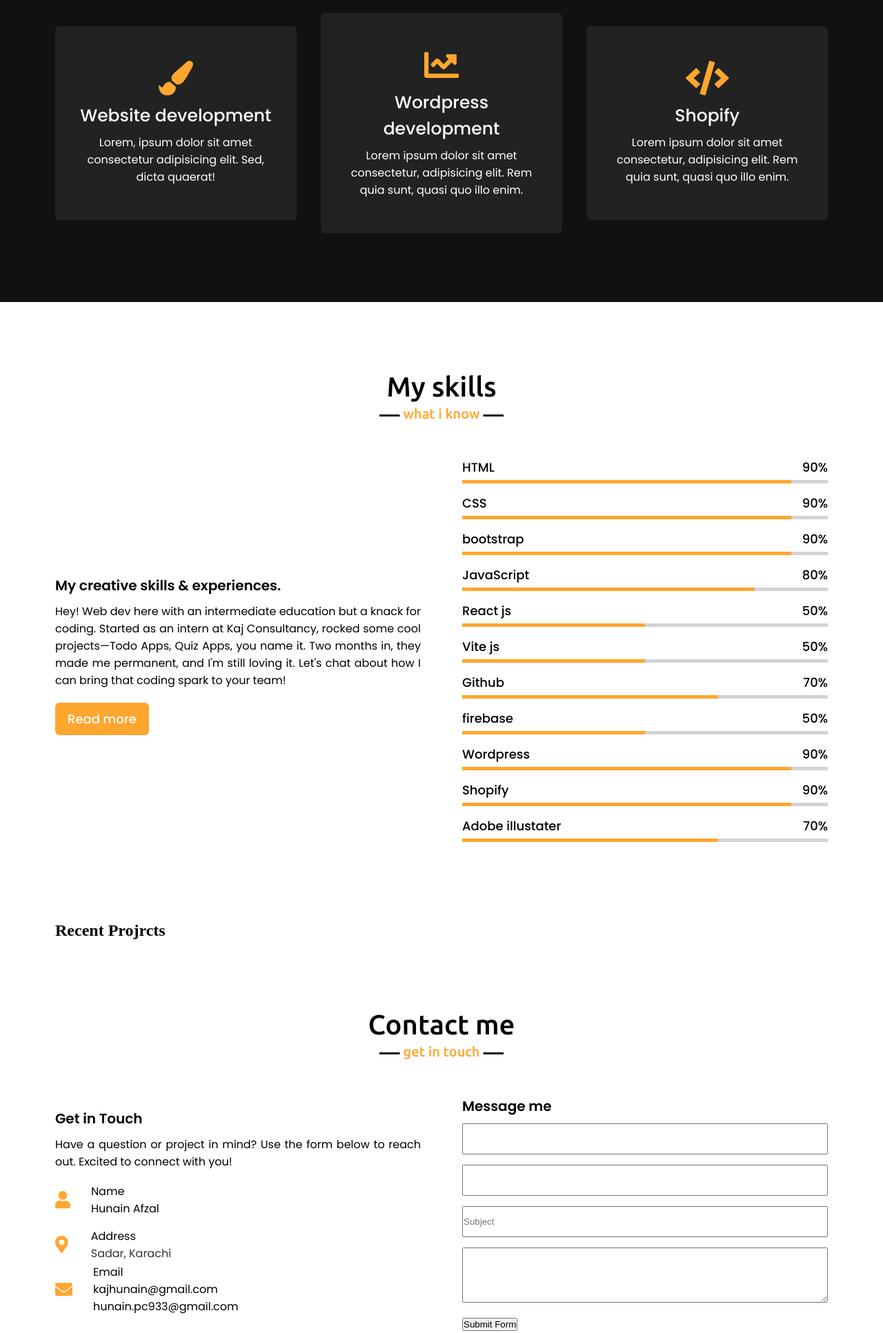
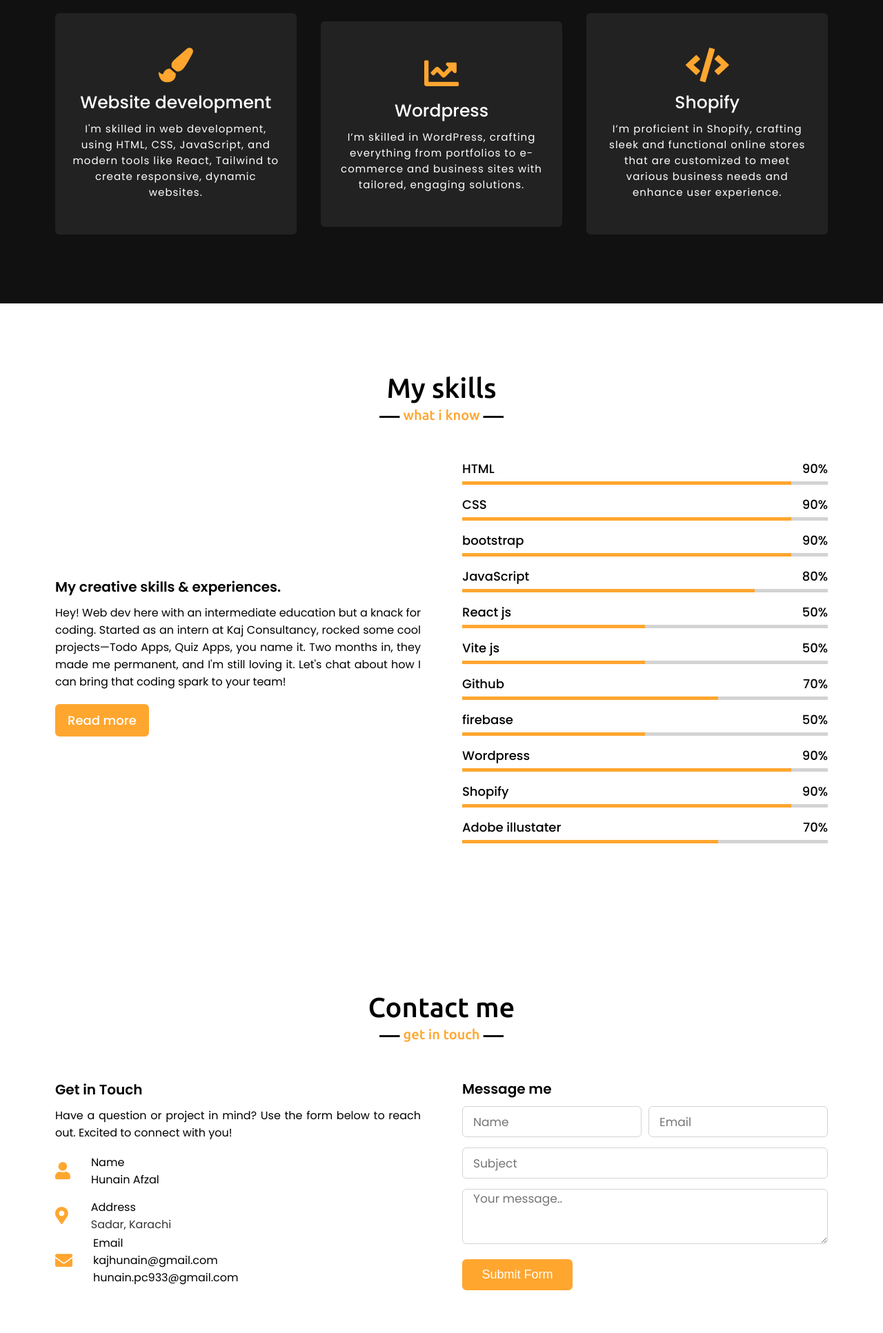
Before and after one commit to HunainAfzal-Dev/GIAIC-Hackthon, a website: page milestone 1/dist/index.html in a window 1280 px wide. Shown: the part 1740-3673 px from the top of the page at 69% size. Drawn offline with nearby package versions, Linux system fonts and the light colour scheme.

Commit message:
contact form

```diff
--- a/milestone 1/dist/index.html
+++ b/milestone 1/dist/index.html
@@ -89,24 +89,21 @@
                     <div class="box">
                         <i class="fas fa-paint-brush"></i>
                         <div class="text">Website development</div>
-                        <p>Lorem, ipsum dolor sit amet consectetur adipisicing elit. Sed, dicta quaerat!
-                        </p>
+                        <p>I'm skilled in web development, using HTML, CSS, JavaScript, and modern tools like React, Tailwind  to create responsive, dynamic websites.</p>
                     </div>
                 </div>
                 <div class="card">
                     <div class="box">
                         <i class="fas fa-chart-line"></i>
-                        <div class="text">Wordpress development</div>
-                        <p>Lorem ipsum dolor sit amet consectetur, adipisicing elit. Rem quia sunt, quasi quo illo enim.
-                        </p>
+                        <div class="text">Wordpress </div>
+                        <p>I’m skilled in WordPress, crafting everything from portfolios to e-commerce and business sites with tailored, engaging solutions.</p>
                     </div>
                 </div>
                 <div class="card">
                     <div class="box">
                         <i class="fas fa-code"></i>
                         <div class="text">Shopify</div>
-                        <p>Lorem ipsum dolor sit amet consectetur, adipisicing elit. Rem quia sunt, quasi quo illo enim.
-                        </p>
+                        <p>I’m proficient in Shopify, crafting sleek and functional online stores that are customized to meet various business needs and enhance user experience.</p>
                     </div>
                 </div>
             </div>
@@ -212,55 +209,6 @@
         </div>
     </section>
 
-        <div class="max-width">
-            <h2 class="title">Recent Projrcts</h2>
-            <div class="carousel owl-carousel">
-                <div class="card">
-                    <div class="box">
-                        <img src="#" alt="">
-                        <div class="text">georg</div>
-                        <p>Lorem ipsum dolor sit amet consectetur adipisicing elit.</p>
-                    </div>
-                </div>
-                Modal Structure
-                <div id="imageModal" class="modal">
-                    <span class="close">&times;</span>
-                    <img class="modal-content" id="modalImage">
-                    <div id="caption"></div>
-                </div>
-                <div class="card">
-                    <div class="box">
-                        <img src="images/profile-2.jpeg" alt="">
-                        <div class="text">Anie</div>
-                        <p>Lorem ipsum dolor sit amet consectetur adipisicing elit.</p>
-                    </div>
-                </div>
-                <div class="card">
-                    <div class="box">
-                        <img src="images/profile-3.jpeg" alt="">
-                        <div class="text">rdx</div>
-                        <p>Lorem ipsum dolor sit amet consectetur adipisicing elit.</p>
-                    </div>
-                </div>
-                <div class="card">
-                    <div class="box">
-                        <img src="images/profile-4.jpeg" alt="">
-                        <div class="text">milen</div>
-                        <p>Lorem ipsum dolor sit amet consectetur adipisicing elit.</p>
-                    </div>
-                </div>
-                <div class="card">
-                    <div class="box">
-                        <img src="images/profile-5.jpeg" alt="">
-                        <div class="text">shafferd</div>
-                        <p>Lorem ipsum dolor sit amet consectetur adipisicing elit.</p>
-                    </div>
-                </div>
-            </div>
-        </div>
-    </section>
-
-
     <!-- contact section start -->
     <section class="contact" id="contact">
         <div class="max-width">
@@ -321,17 +269,18 @@
                         </div>
                     </form>  -->
 
-                    <form action="https://api.web3forms.com/submit" method="POST">
+                    <form  class="fields" action="https://api.web3forms.com/submit" method="POST">
 
     <!-- Replace with your Access Key -->
     <input type="hidden" name="access_key" value="39e2721e-1035-4811-ad2f-f785a0470ef9">
 
     <!-- Form Inputs. Each input must have a name="" attribute -->
-
-     <input class="field name" type="text" name="name" required>
-    <input class="field email" type="email" name="email" required>
+     <div  class="fields">
+    <input class="field name" placeholder="Name" type="text" name="name" required>
+    <input class="field email" type="email" placeholder="Email" name="email" required>
+</div>
     <input class="field" type="text" placeholder="Subject" required>
-    <textarea class="field textarea" name="message" required></textarea>
+    <textarea class="field textarea" name="message" placeholder="Your message.." required></textarea>
 
     <!-- Honeypot Spam Protection -->
     <input type="checkbox" name="botcheck" class="hidden" style="display: none;">
--- a/milestone 1/dist/styles.css
+++ b/milestone 1/dist/styles.css
@@ -296,6 +296,11 @@ section .title::after{
     font-weight: 500;
     margin: 10px 0 7px 0;
 }
+.services .serv-content .card p{
+    font-size: 15px;
+    font-weight: 400;
+    letter-spacing: 1px;
+}
 
 
 .skills .title::after{
@@ -550,11 +555,24 @@ section .title::after{
   padding-top: 10px;
   resize: none;
 }
+/* for new form  */
+.fields .field{
+    height: 100%;
+    width: 100%;
+    border: 1px solid lightgrey;
+    border-radius: 6px;
+    outline: none;
+    padding: 0 15px;
+    font-size: 17px;
+    font-family: 'Poppins', sans-serif;
+    transition: all 0.3s ease;
+}
 .contact .right form .button-area{
   display: flex;
   align-items: center;
+  justify-content: center;
 }
-.right form .button-area button{
+.right form .button-area {
   color: #fff;
   display: block;
   width: 160px!important;
@@ -569,6 +587,7 @@ section .title::after{
   border: 2px solid #FFA62F;
   transition: all 0.3s ease;
 }
+
 .right form .button-area button:hover{
   color: #FFA62F;
   background: none;
```
